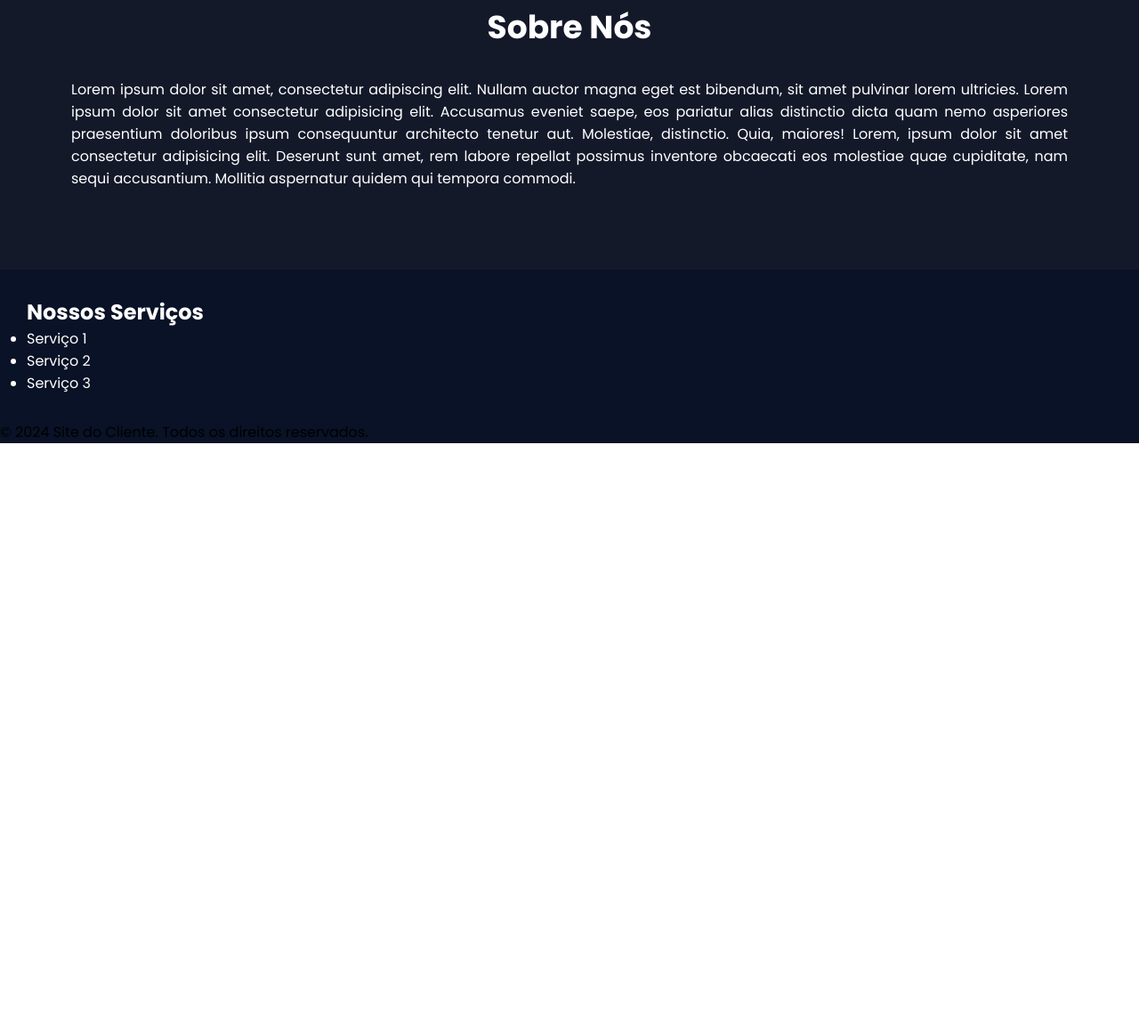
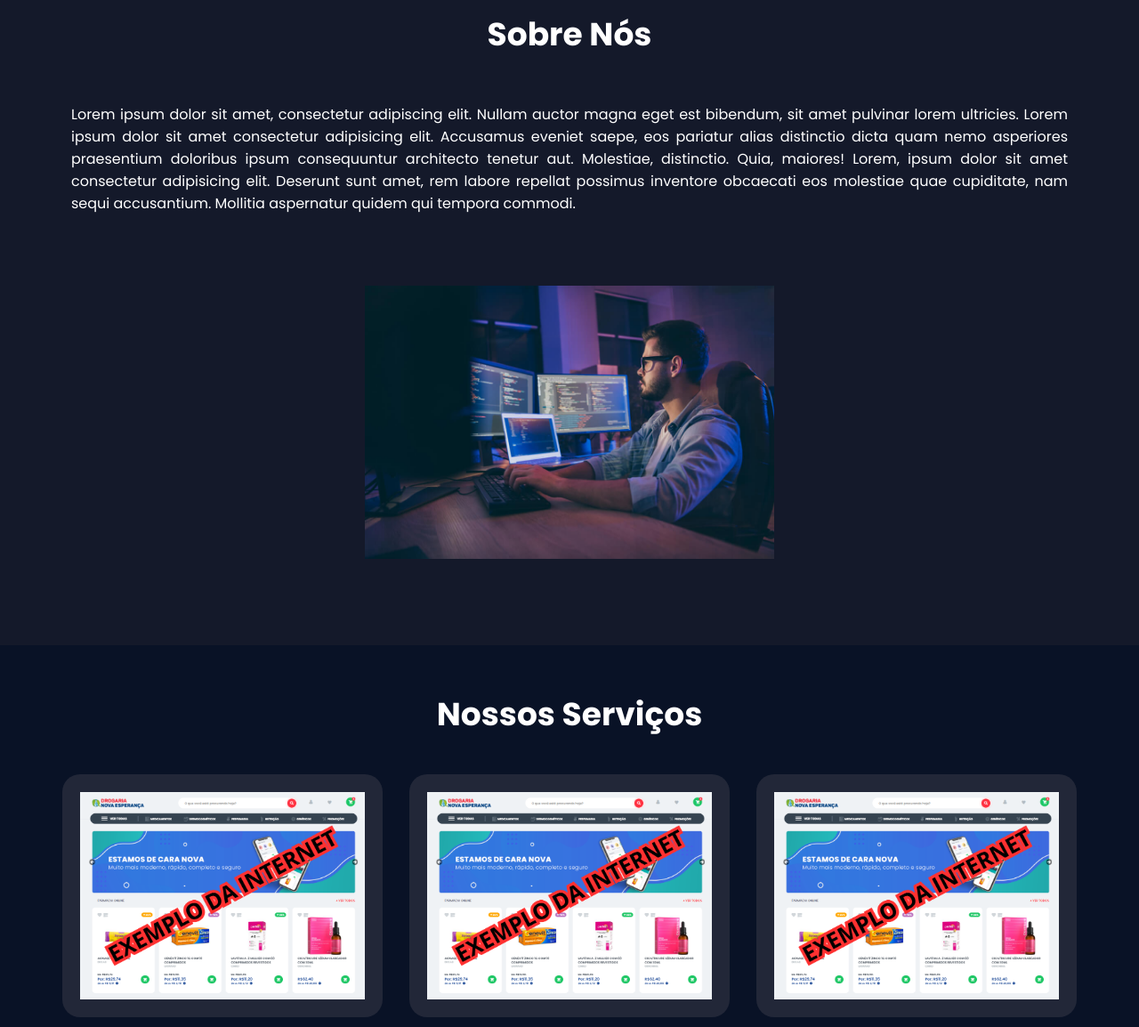
Before and after one commit to gabrielrodrigueslb/astro, a plain HTML site: page index.html in a window 1280 px wide. Shown: the part 887-2041 px from the top of the page at 89% size. Before the commit the page ends 1385 px from the top, so only its background shows below. Drawn offline with Linux system fonts and the light colour scheme.

Commit message:
Dei mais continuidade no projeto
Fiz uma aba de serviços básicas e um footer básico, ainda falta criar a aba de contato.

```diff
--- a/index.html
+++ b/index.html
@@ -15,7 +15,6 @@
             <nav class="navbar">
             <a href="#main">Home</a>
             <a href="#about">Sobre</a>
-            <a href="#services">Serviços</a>
             <a href="#contact">Contato</a>
             </nav>
     </header>
@@ -26,7 +25,7 @@
                 <h2>Bem-vindo ao nosso site!</h2>
                 <p>Seja bem-vindo ao site do Cliente. Aqui você encontra informações sobre nossos produtos e serviços.</p>
                 <div class="botao">
-                    <a href="#">Serviços</a>
+                    <a href="#services">Serviços</a>
                 </div>
             </div>
             <img class="astronauta" src="src/imgs/astronauta.png" alt="">
@@ -38,20 +37,45 @@
             <h2>Sobre Nós</h2>
             <p>Lorem ipsum dolor sit amet, consectetur adipiscing elit. Nullam auctor magna eget est bibendum, sit amet pulvinar lorem ultricies. Lorem ipsum dolor sit amet consectetur adipisicing elit. Accusamus eveniet saepe, eos pariatur alias distinctio dicta quam nemo asperiores praesentium doloribus ipsum consequuntur architecto tenetur aut. Molestiae, distinctio. Quia, maiores! Lorem, ipsum dolor sit amet consectetur adipisicing elit. Deserunt sunt amet, rem labore repellat possimus inventore obcaecati eos molestiae quae cupiditate, nam sequi accusantium. Mollitia aspernatur quidem qui tempora commodi.
             </p>
+
+            <img class="programador" src="src/imgs/como-se-tornar-um-programador-mobile.jpg" alt="">
         </div>
 
     </section>
 
     <section class="services" id="services">
         <h2>Nossos Serviços</h2>
-        <ul>
-            <li>Serviço 1</li>
-            <li>Serviço 2</li>
-            <li>Serviço 3</li>
+        <ul class="cartoes">
+            <li class="sites">
+                <a href="#">
+                    <div class="cartao">
+                        <img class="ftsite" src="src/imgs/EXEMPLO DA INTERNET.png" alt="">
+
+                    </div>
+                </a>
+            </li>
+
+            <li class="sites">
+                <a href="#">
+                    <div class="cartao">
+                        <img class="ftsite" src="src/imgs/EXEMPLO DA INTERNET.png" alt="">
+
+                    </div>
+                </a>
+            </li>
+
+            <li class="sites">
+                <a href="#">
+                    <div class="cartao">
+                        <img class="ftsite" src="src/imgs/EXEMPLO DA INTERNET.png" alt="">
+
+                    </div>
+                </a>
+            </li>
         </ul>
     </section>
 
-    <footer>
+    <footer class="footer">
         <p>&copy; 2024 Site do Cliente. Todos os direitos reservados.</p>
     </footer>
 
--- a/style.css
+++ b/style.css
@@ -76,7 +76,7 @@ body{
 /*INICIO MAIN*/
 
 .main{
-    height: calc(100vh - 88px);
+    height: calc(100vh - 80px);
     width: 100%;
     padding: 0px 90px;
     display: flex;
@@ -121,7 +121,7 @@ margin: 40px 0px;
 }
 
 .astronauta{
-    max-width: 100%;
+    max-width: 90%;
     height: auto;
 
 }
@@ -138,6 +138,8 @@ margin: 40px 0px;
     display: flex;
     align-items: center;
     gap: 60px;
+    text-align: center;
+
 }
 
 .about h2{
@@ -148,12 +150,51 @@ margin: 40px 0px;
 
 .about p{
     text-align: justify;
+    padding-top: 20PX;
+}
 
+.programador{
+    width: 460px;
+    padding-top: 80px;
 }
 
 /*FIM ABOUT*/
+
+/*INICIO SERVICES*/
 .services{
     background-color: #091226;
     color: #fff;
-    padding: 30px;
+    padding: 30px 30px 60px 30px;
+    text-align: center;
 }
+.services h2{
+    font-size: 36px;
+    font-weight: bold;
+    padding: 20px 0px 40px 0px;
+}
+
+.ftsite{
+    width: 360px;
+    padding: 20px;
+    background-color: #222738;
+    border-radius: 20px;
+}
+
+.cartoes{
+    list-style: none;
+    display: flex;
+    flex-wrap: wrap;
+    justify-content: center;
+    gap: 30px;
+}
+
+/*FIM SERVICES*/
+
+/*INICIO FOOTER*/
+
+.footer{
+    background-color: #222738;
+    padding: 50px;
+    text-align: center;
+    color: #fff;
+}
```
Also changed, not shown: src/imgs/Drogaria-Nova-Esperanca-site.png (added), src/imgs/EXEMPLO DA INTERNET.png (added), src/imgs/como-se-tornar-um-programador-mobile.jpg (added).
